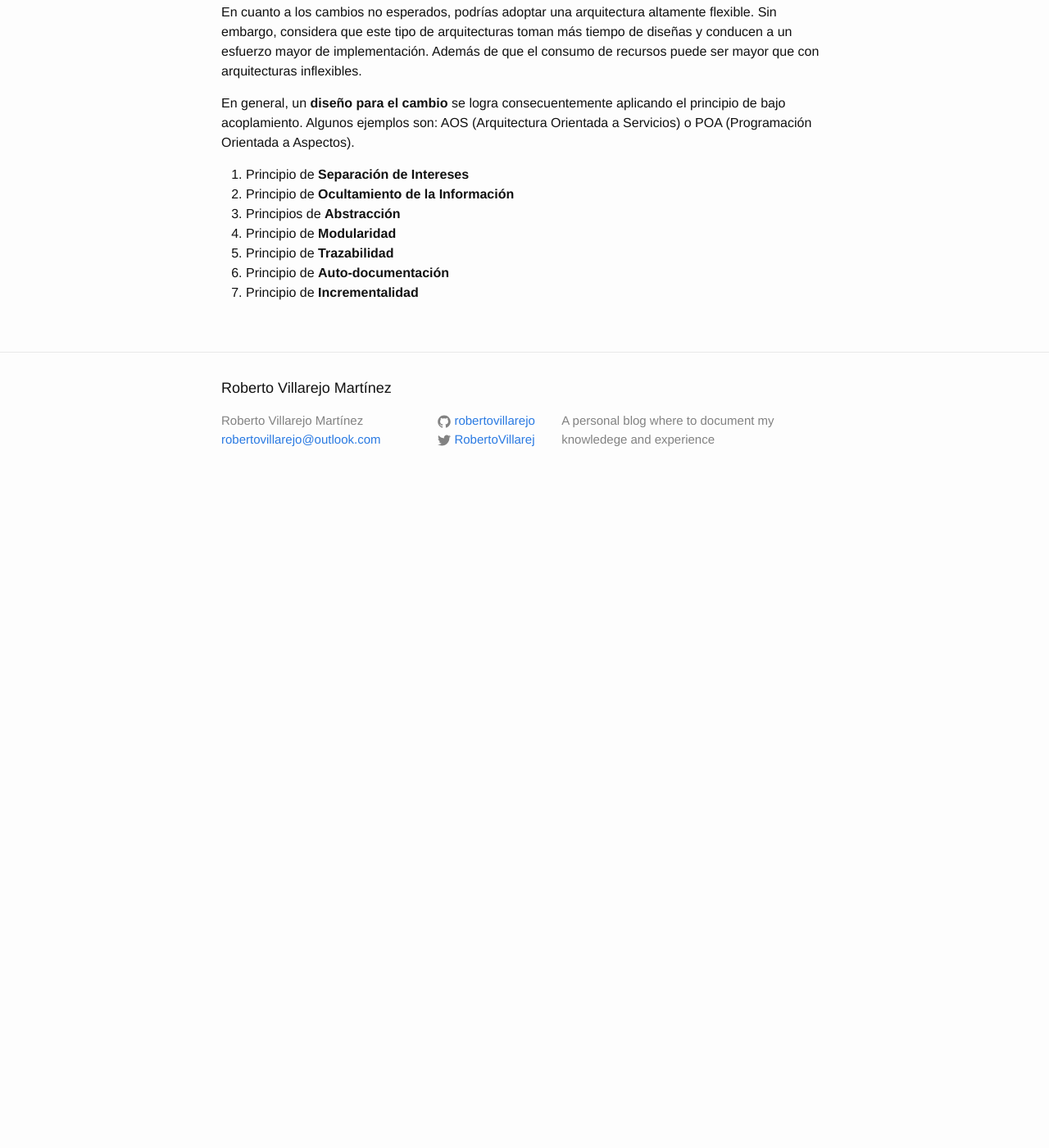
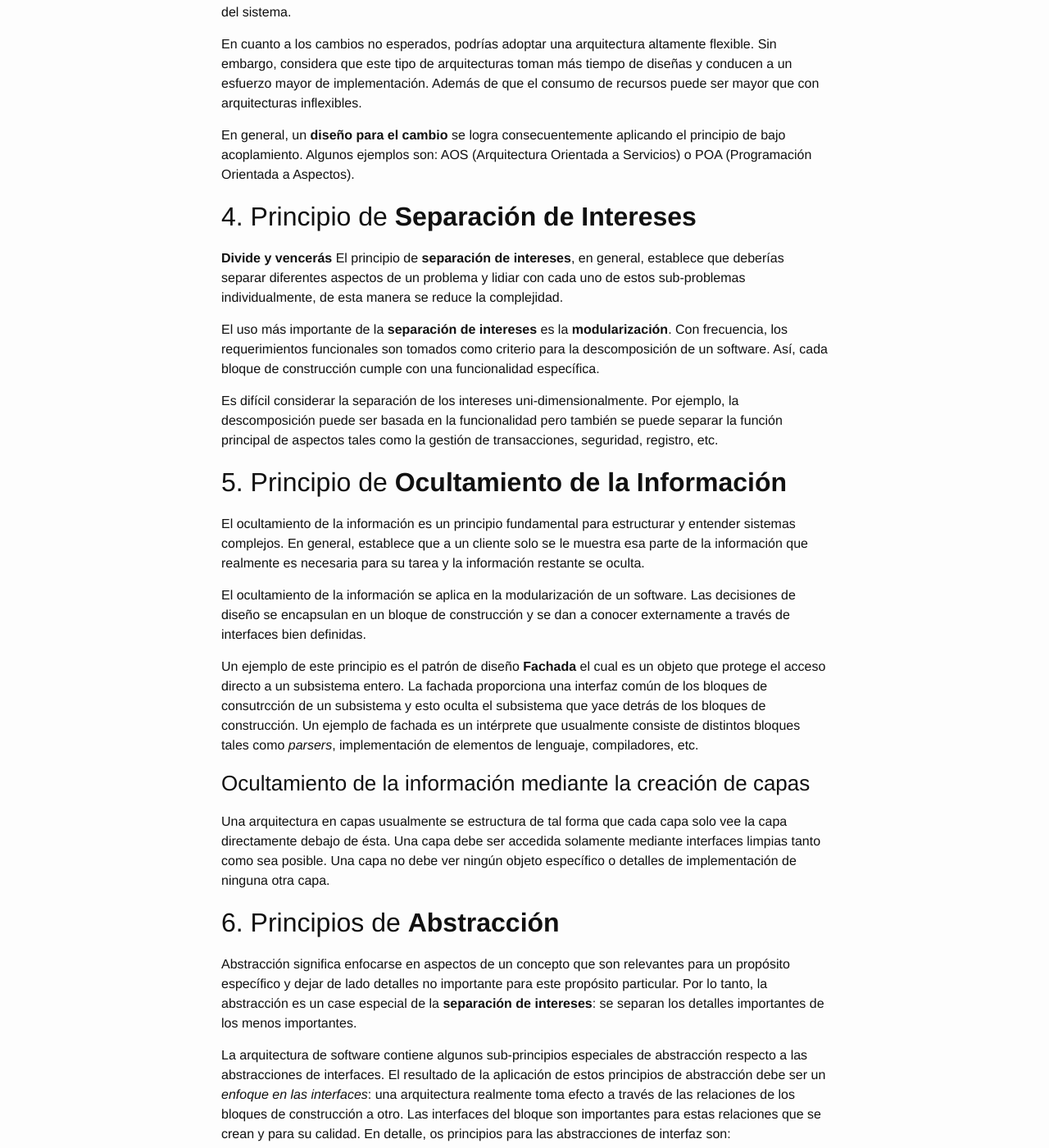
Before and after one commit to robertovillarejo/robertovillarejo, a Jekyll site: the page built from _posts/2017-10-18-architecture-principles.markdown, in a window 1280 px wide and 1400 px high, scrolled down 2246 px. Shown: the whole window at 82% size. Built offline with Jekyll 4.4.1, drawn with Linux system fonts in a browser that asks for light colours; before the commit the page ends 2853 px from its top, so only the background shows below that; some of the changed text lies outside the part shown.

Commit message:
Update Architecture principles post

```diff
--- a/_posts/2017-10-18-architecture-principles.markdown
+++ b/_posts/2017-10-18-architecture-principles.markdown
@@ -53,7 +53,7 @@ La cohesión dentro de un bloque de construcción de un sistema debe ser tan alt
 
 Puedes lograr alta cohesión implementando los siguientes principios: abstracción, separación de intereses y ocultamiento de la información.
 
-3. Principio de **Diseño para el Cambio**
+## 3. Principio de **Diseño para el Cambio**
 El software se encuentra en constante cambio y los cambios son, con frecuencia, difíciles de prever. La idea detrás del **diseño para el cambio** es que te anticipes a cambios previsibles en la arquitectura.
 
 Para manejar los cambios esperados podrías, por ejemplo, reunir y considerar con anticipación requerimientos más extensos. Las ambigüedades en la especificación de requerimientos pueden indicar requerimientos funcionales más extensos por venir. Si una funcionalidad no ha sido implementada por razones de costos, considera que esa funcionalidad podría implementarse en las siguientes versiones del sistema.
@@ -62,10 +62,39 @@ En cuanto a los cambios no esperados, podrías adoptar una arquitectura altament
 
 En general, un **diseño para el cambio** se logra consecuentemente aplicando el principio de bajo acoplamiento. Algunos ejemplos son: AOS (Arquitectura Orientada a Servicios) o POA (Programación Orientada a Aspectos).
 
-4. Principio de **Separación de Intereses**
-5. Principio de **Ocultamiento de la Información**
-6. Principios de **Abstracción**
-7. Principio de **Modularidad**
-8. Principio de **Trazabilidad**
-9. Principio de **Auto-documentación**
-10. Principio de **Incrementalidad**
+## 4. Principio de **Separación de Intereses**
+**Divide y vencerás**
+El principio de **separación de intereses**, en general, establece que deberías separar diferentes aspectos de un problema y lidiar con cada uno de estos sub-problemas individualmente, de esta manera se reduce la complejidad.
+
+El uso más importante de la **separación de intereses** es la **modularización**. Con frecuencia, los requerimientos funcionales son tomados como criterio para la descomposición de un software. Así, cada bloque de construcción cumple con una funcionalidad específica.
+
+Es difícil considerar la separación de los intereses uni-dimensionalmente. Por ejemplo, la descomposición puede ser basada en la funcionalidad pero también se puede separar la función principal de aspectos tales como la gestión de transacciones, seguridad, registro, etc.
+
+## 5. Principio de **Ocultamiento de la Información**
+El ocultamiento de la información es un principio fundamental para estructurar y entender sistemas complejos. En general, establece que a un cliente solo se le muestra esa parte de la información que realmente es necesaria para su tarea y la información restante se oculta.
+
+El ocultamiento de la información se aplica en la modularización de un software. Las decisiones de diseño se encapsulan en un bloque de construcción  y se dan a conocer externamente a través de interfaces bien definidas.
+
+Un ejemplo de este principio es el patrón de diseño **Fachada** el cual es un objeto que protege el acceso directo a un subsistema entero. La fachada proporciona una interfaz común de los bloques de consutrcción de un subsistema y esto oculta el subsistema que yace detrás de los bloques de construcción. Un ejemplo de fachada es un intérprete que usualmente consiste de distintos bloques tales como _parsers_, implementación de elementos de lenguaje, compiladores, etc.
+
+### Ocultamiento de la información mediante la creación de capas
+Una arquitectura en capas usualmente se estructura de tal forma que cada capa solo vee la capa directamente debajo de ésta. Una capa debe ser accedida solamente mediante interfaces limpias tanto como sea posible. Una capa no debe ver ningún objeto específico o detalles de implementación de ninguna otra capa.
+
+## 6. Principios de **Abstracción**
+Abstracción significa enfocarse en aspectos de un concepto que son relevantes para un propósito específico y dejar de lado detalles no importante para este propósito particular. Por lo tanto, la abstracción es un case especial de la **separación de intereses**: se separan los detalles importantes de los menos importantes.
+
+La arquitectura de software contiene algunos sub-principios especiales de abstracción respecto a las abstracciones de interfaces. El resultado de la aplicación de estos principios de abstracción debe ser un _enfoque en las interfaces_: una arquitectura realmente toma efecto a través de las relaciones de los bloques de construcción a otro. Las interfaces del bloque son importantes para estas relaciones que se crean y para su calidad. En detalle, os principios para las abstracciones de interfaz son:
+
+  - Interfaces explícitas
+  - Separación de la interfaz y su implementación
+  - Principio de sustitución de Liskov
+  - Principio de segregación de interfaz
+  - Soporte de lenguaje para abstracciones
+  - Diseño por contrato
+
+Un ejemplo en el que la abstracción se encuentra muy conectada al ocultamiento de la información es la **portabilidad**. Por ejemplo, las máquinas virtuales que pueden ejecutar un _byte code_ de un lenguaje de programación en múltiples sistemas operativos y capas de acceso a bases de datos que soportan operciones en diferentes productos de bases de datos con una interfaz uniforme.
+
+## 7. Principio de **Modularidad**
+## 8. Principio de **Trazabilidad**
+## 9. Principio de **Auto-documentación**
+## 10. Principio de **Incrementalidad**
```
